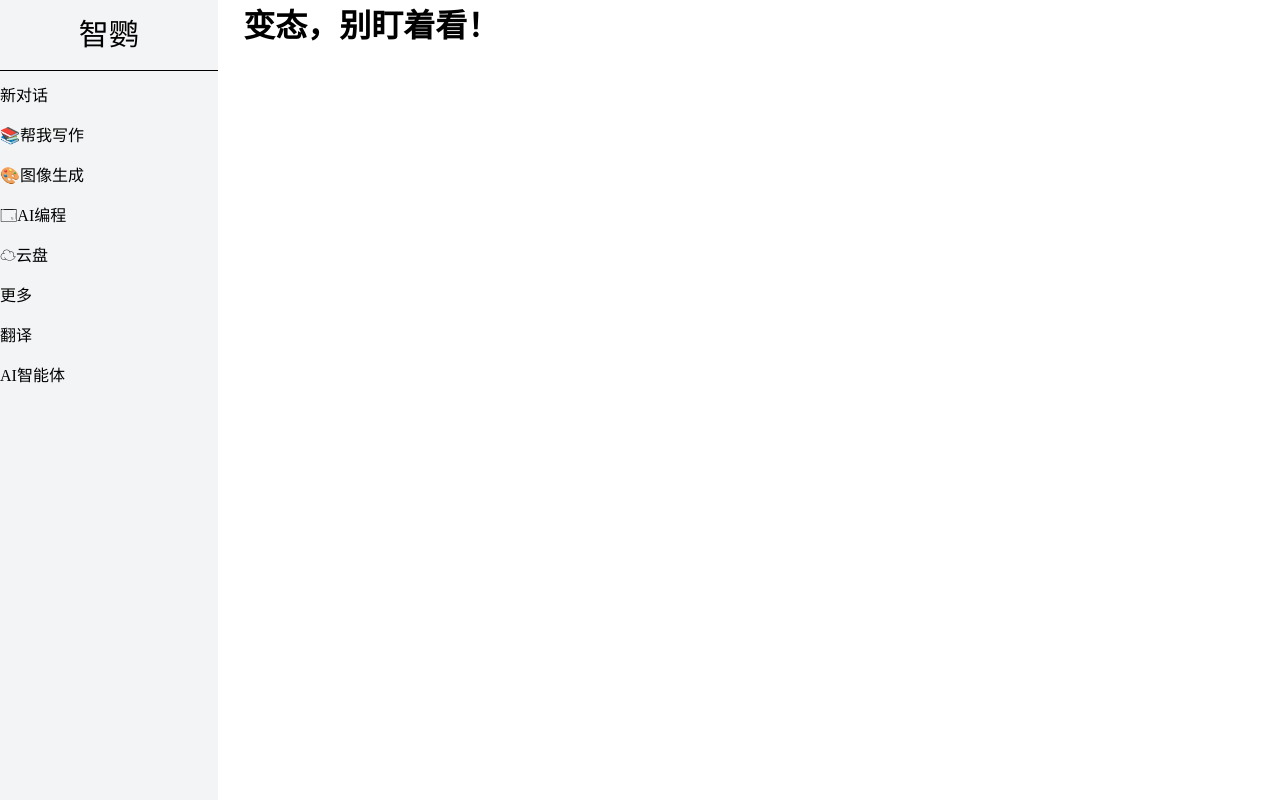
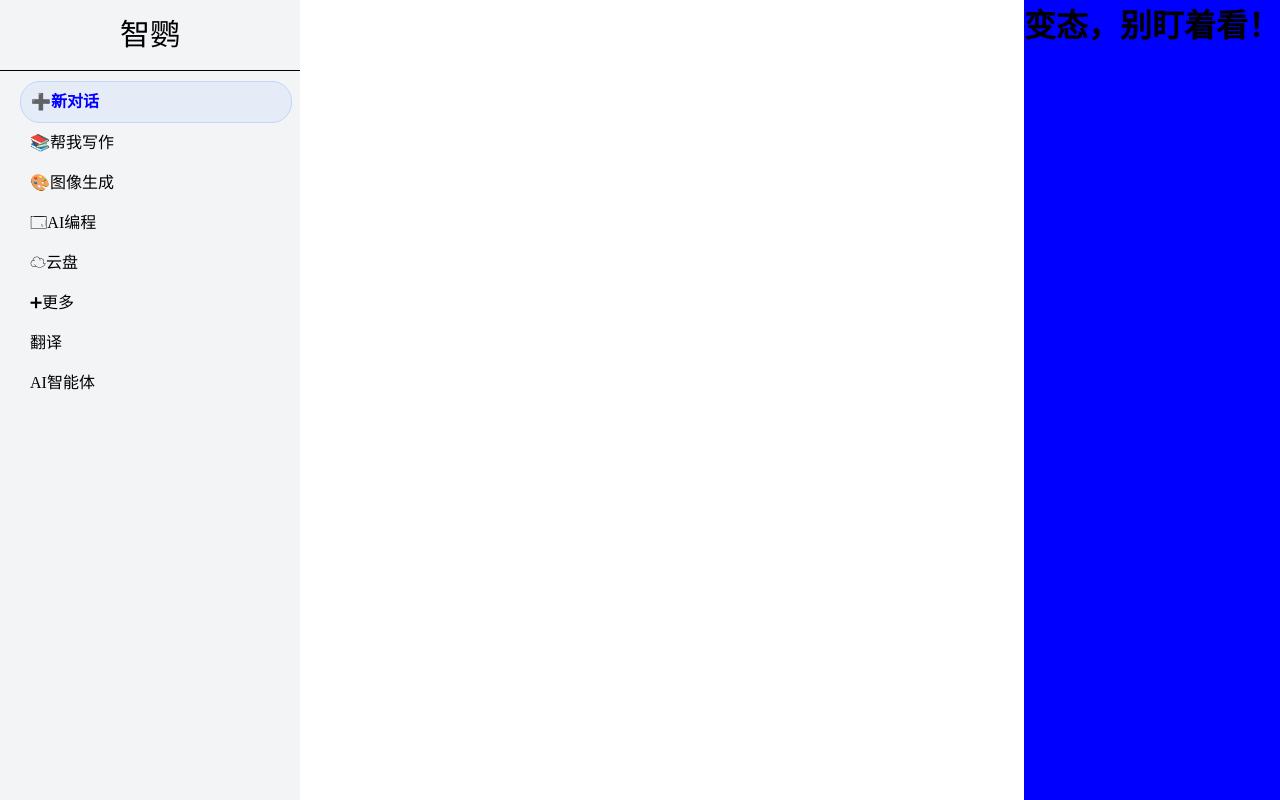
Before and after one commit to Parrotools/ParrotMiningDiary, a website: page Internship/index.html in a window 1280 px wide. Drawn offline with Linux system fonts and the light colour scheme.

Commit message:
left-sidebar finished
the left side bar work is done

```diff
--- a/Internship/iloveu.css
+++ b/Internship/iloveu.css
@@ -10,7 +10,7 @@
 
 /*左侧边栏*/
 .left{
-     width: 17%;
+     width: 300px;
     height: 100vh;
     background: #f3f4f6;
     float: left;
@@ -36,15 +36,24 @@
     background: black;
 }
 .nav{
-    margin-top: 5px;
+
+    margin-top: 10px;
+    margin-left: 20px;
+    margin-right: 20px;
+
+
 }
 .nav-title{
+    padding-left: 10px;
+    border-radius: 20px;
     height: 40px;
     width: 100%;
     color: black;
     /*text-align: start;*/
     line-height: 40px;
     cursor:pointer ;
+    transition: all .3s ease-out 0s;
+
 }
 .nav-title:hover{
      height: 40px;
@@ -53,27 +62,48 @@
     background: #E9EAEC;
      /*text-align: start;*/
      line-height: 40px;
+
      cursor:pointer ;
  }
 .new-dia{
+    padding-left: 10px;
+    border-width: 1px;
+    border-style: solid;
+    border-color: #C2D6F8;
+    border-radius: 20px;
     height: 40px;
     width: 100%;
-    color: black;
+    color: blue;
+    font-weight: bolder;
     /*text-align: start;*/
     line-height: 40px;
     cursor: pointer;
+    background: #E5EBF7;
+}
+.new-dia:hover{
+    height: 40px;
+    width: 100%;
+    color: blue ;
+    /*text-align: start;*/
+    line-height: 40px;
+    cursor: pointer;
+    background: #DAE4F7;
 }
 .nav-content{
     height: 100%;
     width: 100%;
 
+
 }
 .nav-content>a{
+    padding-left: 10px;
+    border-radius: 20px;
     display: block;
     height: 40px;
     width: 100%;
     color: black ;
     text-decoration: none;
+
     line-height: 40px;
 }
 .nav-content>a:hover{
@@ -88,8 +118,9 @@
 
 /*右内容*/
 .right{
-    width: 81%;
+
     height: 100vh;
-    background-color: white;
+    background-color: blue;
+    /*background-color: white;*/
     float: right;
 }
--- a/Internship/index.html
+++ b/Internship/index.html
@@ -34,14 +34,14 @@
         <div class="nav">
             <div class="nav-menu">
                 <div class="new-dia">
-                    新对话
+                    ➕新对话
                 </div>
                 <div class="nav-title">📚帮我写作</div>
                 <div class="nav-title">🎨图像生成</div>
                 <div class="nav-title">🗔AI编程</div>
                 <div class="nav-title">☁云盘</div>
 <!--                主标题-->
-                <div class="nav-title">更多</div>
+                <div class="nav-title">➕︎更多</div>
 <!--                子标题-->
                 <div class="nav-content">
                     <a href="#">翻译</a>
```
